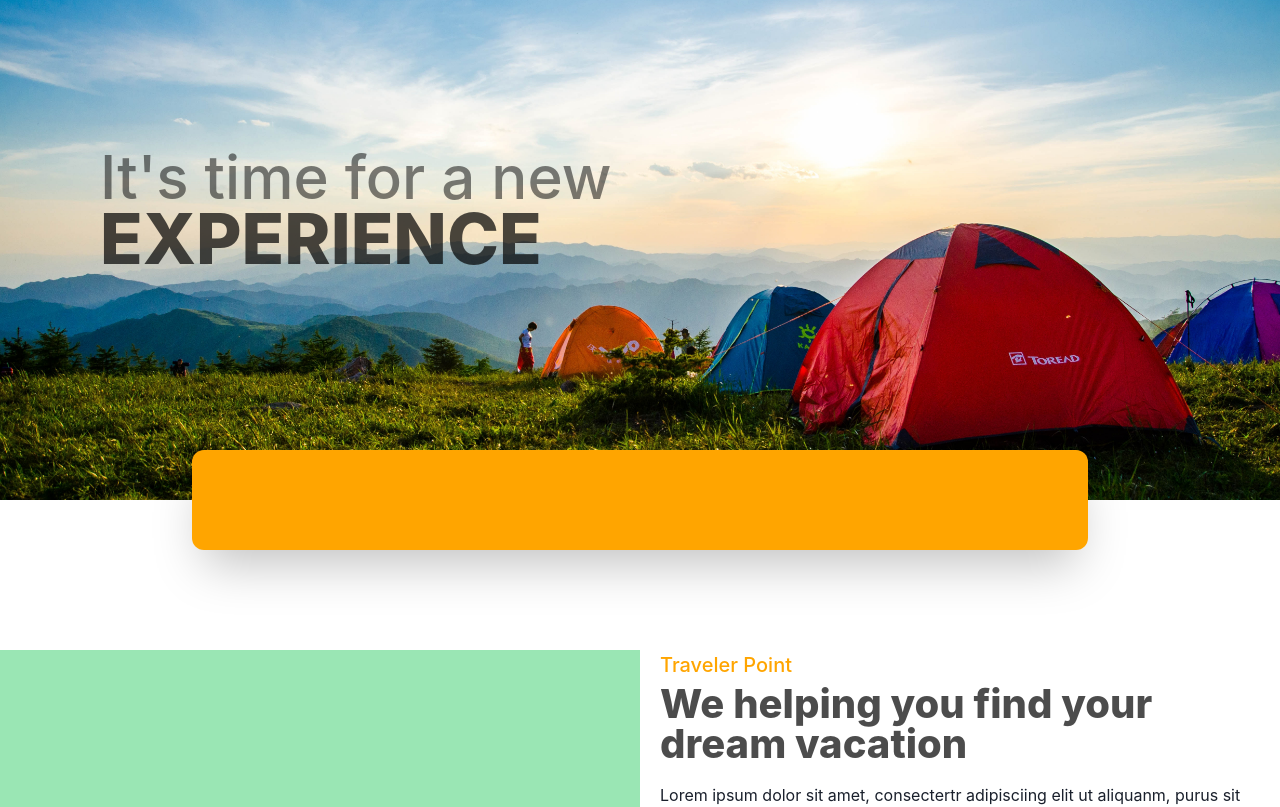
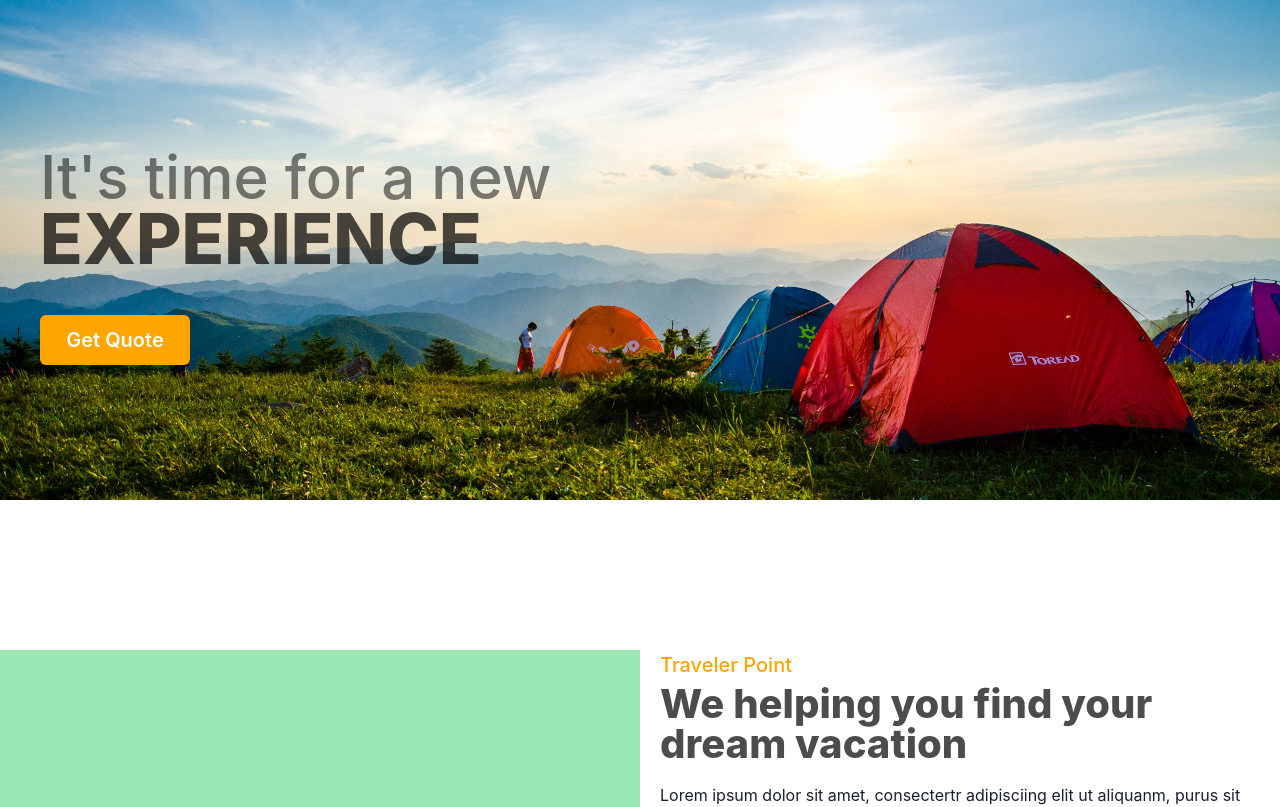
Before and after one commit to KAVARA-TechX/PMP-Front-End, a React (Create React App) app: page / in a window 1280 px wide. Shown: the top 807 px of the page. Built offline with nearby package versions, Linux system fonts and the light colour scheme.

Commit message:
added form

```diff
--- a/public/index.html
+++ b/public/index.html
@@ -9,5 +9,6 @@
 	<body>
 		<noscript>You need to enable JavaScript to run this app.</noscript>
 		<div id="root"></div>
+		<div id="modal"></div>
 	</body>
 </html>
--- a/src/banner/Banner.js
+++ b/src/banner/Banner.js
@@ -1,9 +1,13 @@
 import { Box, Text } from '@chakra-ui/react';
-import React from 'react';
+import React, { useState } from 'react';
 import banner from '../assets/banner.jpeg';
+import UserForm from '../modal/UserForm';
 
 const Banner = () => {
+	const [modalState, setModalState] = useState(false);
 	return (
+		<>
+			<UserForm state={modalState} setState={setModalState} />
 			<Box
 				w={{ base: '100vw', lg: '80vw' }}
 				mx='auto'
@@ -40,7 +44,11 @@ const Banner = () => {
 						alignItems='centers'
 						color='white'
 					>
-					<Text textAlign={'center'} fontSize={20} fontWeight={500}>
+						<Text
+							textAlign={'center'}
+							fontSize={20}
+							fontWeight={500}
+						>
 							VISIT MALDIVES
 						</Text>
 						<Text
@@ -59,12 +67,16 @@ const Banner = () => {
 							borderRadius={'xl'}
 							cursor='pointer'
 							mt={5}
+							onClick={() => {
+								setModalState(true);
+							}}
 						>
 							Packages From ₹19,524
 						</Box>
 					</Box>
 				</Box>
 			</Box>
+		</>
 	);
 };
 
--- a/src/heroSection/Hero.js
+++ b/src/heroSection/Hero.js
@@ -1,18 +1,15 @@
-import { Box, chakra, Text } from '@chakra-ui/react';
-import { motion, isValidMotionProp } from 'framer-motion';
+import { Box, Button, Text } from '@chakra-ui/react';
 import React from 'react';
 import hero from '../assets/main2.jpeg';
-
-const MotionUnorderedList = chakra(motion.ul, {
-	shouldForwardProp: isValidMotionProp,
-});
-const MotionListItems = chakra(motion.li, {
-	shouldForwardProp: isValidMotionProp,
-});
+import UserForm from '../modal/UserForm';
+import { useState } from 'react';
 
 const Hero = () => {
+	const [modalState, setModalState] = useState(false);
+
 	return (
 		<Box h='500px' w='100vw' bg='red' mb='100px'>
+			<UserForm state={modalState} setState={setModalState} />
 			<Box
 				h='100%'
 				backgroundImage={`url(${hero})`}
@@ -20,18 +17,23 @@ const Hero = () => {
 				backgroundRepeat='no-repeat'
 				bgSize={'cover'}
 				position='relative'
+				display={'flex'}
+				flexDir='column'
+				alignItems={{ base: 'center', lg: 'start' }}
+				pl={{ lg: 10 }}
 			>
 				<Box
 					pt={{ base: 100, lg: 150 }}
-					pl={{ base: 0, lg: 100 }}
+					// pl={{ base: 0, lg: 100 }}
 					lineHeight={1}
+					textAlign='center'
 				>
 					<Text
 						fontSize={60}
 						fontWeight={500}
 						color='rgba(0,0,0,.5)'
 						lineHeight={0.9}
-						textAlign={{ base: 'center', lg: 'start' }}
+						textAlign={{ base: 'center' }}
 					>
 						It's time for a new
 					</Text>
@@ -45,16 +47,34 @@ const Hero = () => {
 					</Text>
 				</Box>
 				<Box
+					mt={{ base: 10, lg: 5 }}
 					w={{ base: '100%', lg: '70%' }}
 					h='100px'
-					bg='orange'
 					borderRadius={{ base: '0', lg: 'xl' }}
-					position='absolute'
-					bottom='-50px'
-					left='50%'
-					transform='translateX(-50%)'
-					boxShadow={'2xl'}
-				></Box>
+					display='flex'
+					justifyContent={{ base: 'center', lg: 'start' }}
+					alignItems={{ base: 'center' }}
+					position={{ base: 'fixed', lg: 'relative' }}
+					bottom={1}
+					right={0}
+					zIndex={{ base: 10000000, lg: 1 }}
+				>
+					<Button
+						fontSize={20}
+						color='white'
+						bg='orange'
+						w={{ base: '90%', lg: '150px' }}
+						h='50px'
+						_hover={{
+							background: 'orange',
+						}}
+						onClick={() => {
+							setModalState(true);
+						}}
+					>
+						Get Quote
+					</Button>
+				</Box>
 			</Box>
 		</Box>
 	);
--- /dev/null
+++ b/src/modal/UserForm.js
@@ -0,0 +1,94 @@
+import React, { useEffect } from 'react';
+import { createPortal } from 'react-dom';
+import {
+	Modal,
+	useDisclosure,
+	Box,
+	Input,
+	ModalOverlay,
+	ModalContent,
+	ModalHeader,
+	ModalCloseButton,
+	ModalBody,
+	ModalFooter,
+	Button,
+	FormControl,
+	FormLabel,
+} from '@chakra-ui/react';
+import main1 from '../assets/main1.jpeg';
+
+const UserForm = ({ state, setState }) => {
+	const { isOpen, onOpen, onClose } = useDisclosure();
+	const initialRef = React.useRef();
+	const finalRef = React.useRef();
+
+	useEffect(() => {
+		if (state) {
+			onOpen();
+		}
+	});
+
+	return createPortal(
+		<>
+			<Modal
+				initialFocusRef={initialRef}
+				finalFocusRef={finalRef}
+				isOpen={isOpen}
+				onClose={onClose}
+				maxWidth={'50vw'}
+			>
+				<ModalOverlay />
+				<ModalContent maxW='600px'>
+					<ModalHeader p={0}>
+						<Box
+							bgImage={main1}
+							bgPosition={'50% 80%'}
+							bgSize={'cover'}
+							color='white'
+							h='200px '
+							display={'flex'}
+							alignItems='center'
+							fontSize={30}
+							fontWeight={800}
+							px={5}
+							textTransform='uppercase'
+						>
+							get customised quotation
+						</Box>
+					</ModalHeader>
+					<ModalCloseButton
+						color='white'
+						onClick={() => {
+							setState(false);
+						}}
+					/>
+					<ModalBody pb={6}>
+						<FormControl>
+							<FormLabel>Name</FormLabel>
+							<Input ref={initialRef} placeholder='Name' />
+						</FormControl>
+
+						<FormControl mt={4}>
+							<FormLabel>Email</FormLabel>
+							<Input placeholder='xyz@email.com' type='email' />
+						</FormControl>
+						<FormControl mt={4}>
+							<FormLabel>Mobile No.</FormLabel>
+							<Input placeholder='+91 0000000000' type='number' />
+						</FormControl>
+					</ModalBody>
+
+					<ModalFooter>
+						<Button bg='orange' color='white' mr={3}>
+							Get Quote
+						</Button>
+					</ModalFooter>
+				</ModalContent>
+			</Modal>
+		</>,
+
+		document.getElementById('modal')
+	);
+};
+
+export default UserForm;
```
Lines whose indentation alone changed are shown as unchanged.
